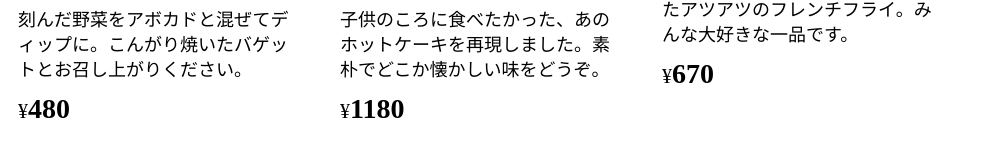
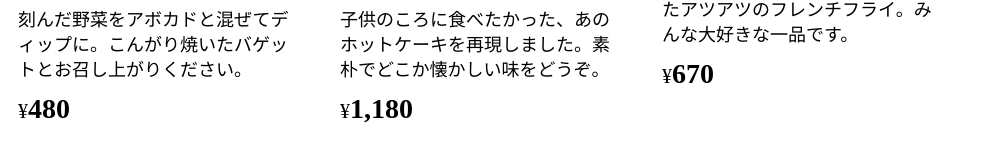
Before and after one commit to kkumaki12/vue3-lab, a Vue app: page / in a window 1280 px wide. Shown: the part 574-734 px from the top of the page, without its empty margins (0-994 px from the left). Built offline with nearby package versions, Linux system fonts and the light colour scheme.

Commit message:
価格にカンマを入れる関数を定義した

```diff
--- a/src/App.vue
+++ b/src/App.vue
@@ -46,6 +46,9 @@
     soldOut: false,
   }
 ])
+function pricePrefix(price: number) {
+  return price.toLocaleString()
+}
 </script>
 
 <template>
@@ -70,7 +73,7 @@
         <div class="description">
           <h2>{{ item.name }}</h2>
           <p>{{ item.description }}</p>
-          <span>¥<span class="price">{{ item.price }}</span></span>
+          <span>¥<span class="price">{{ pricePrefix(item.price) }}</span></span>
         </div>
       </div>
     </template>
```
